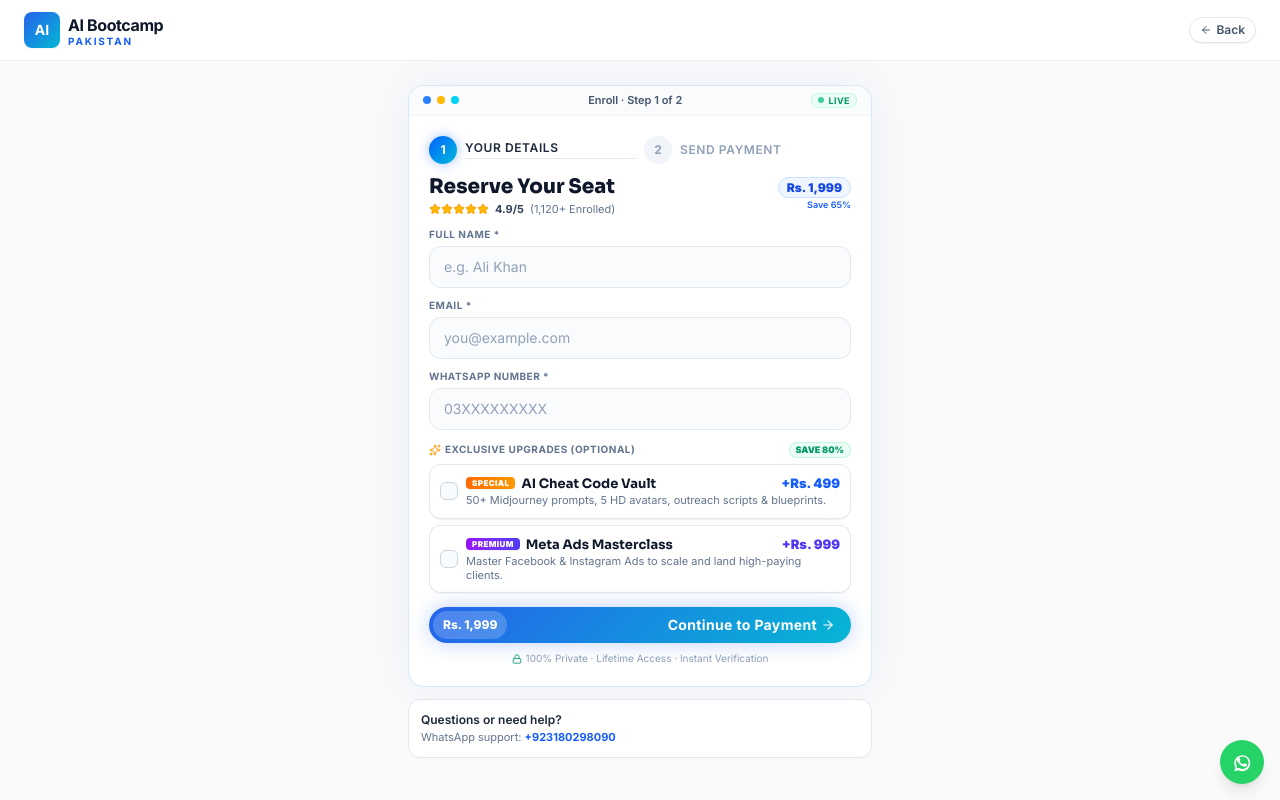
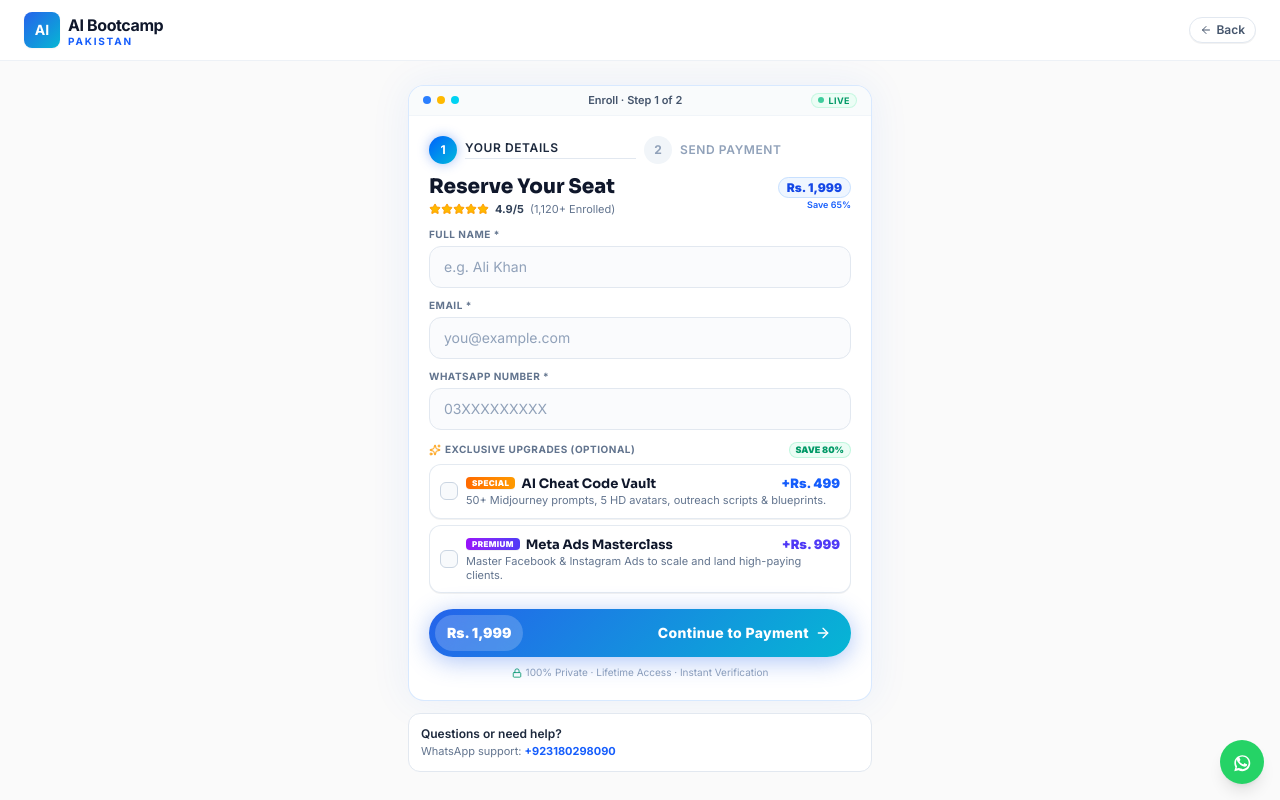
Before and after one commit to abbasmemon45791-wq/aivideobootcampnoss, a Next.js app: page /enroll in a window 1280 px wide. Built offline with nearby package versions, Linux system fonts and the light colour scheme; no server answers.

Commit message:
style: increase CTA button touch padding and thumb tap target

```diff
--- a/src/app/enroll/page.tsx
+++ b/src/app/enroll/page.tsx
@@ -297,25 +297,25 @@ function Step1({ onDone }: { onDone: (leadId: string, data: { name: string; emai
 
       {/* ── Dual-Action Apple/Linear Style Submit Button ─────────────────── */}
       <button type="submit" disabled={loading}
-        className="mt-3 group relative inline-flex w-full items-center justify-between overflow-hidden rounded-full p-1 pr-3 sm:pr-4 text-white shadow-[0_0_20px_rgba(37,99,235,0.3)] transition-all hover:scale-[1.01] active:scale-[0.99] disabled:opacity-70"
+        className="mt-3.5 group relative inline-flex w-full items-center justify-between overflow-hidden rounded-full p-1.5 pr-4 sm:pr-5 text-white shadow-[0_4px_24px_rgba(37,99,235,0.38)] transition-all hover:scale-[1.01] active:scale-[0.99] disabled:opacity-70 cursor-pointer"
         style={{ background: 'linear-gradient(135deg,#2563eb,#06b6d4)' }}>
 
         {/* Dynamic Price Pill on Left */}
-        <div className="flex items-center gap-1 rounded-full bg-white/20 px-2.5 py-1.5 text-xs font-extrabold backdrop-blur-md">
+        <div className="flex items-center gap-1.5 rounded-full bg-white/20 px-3 py-2 text-xs sm:text-sm font-black backdrop-blur-md">
           <span>Rs. {totalAmount.toLocaleString()}</span>
           {selectedUpsells.length > 0 && (
-            <span className="rounded-full bg-emerald-400 px-1 py-0.2 text-[8px] text-emerald-950 font-black uppercase tracking-wider">
+            <span className="rounded-full bg-emerald-400 px-1.5 py-0.5 text-[8.5px] text-emerald-950 font-black uppercase tracking-wider">
               +{selectedUpsells.length} UP
             </span>
           )}
         </div>
 
         {/* Action text on Right */}
-        <div className="flex items-center gap-1 text-xs sm:text-sm font-bold tracking-wide">
+        <div className="flex items-center gap-1.5 text-xs sm:text-sm font-extrabold tracking-wide">
           {loading ? (
             <><LoaderCircle className="h-4 w-4 animate-spin" /> Saving…</>
           ) : (
-            <>Continue to Payment <ArrowRight className="h-3.5 w-3.5 transition-transform group-hover:translate-x-1" /></>
+            <>Continue to Payment <ArrowRight className="h-4 w-4 transition-transform group-hover:translate-x-1" /></>
           )}
         </div>
       </button>
```
